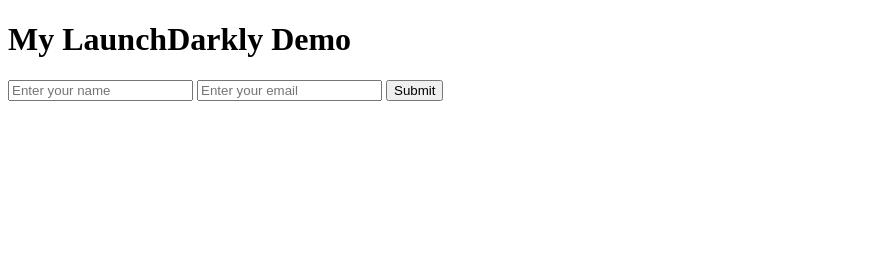
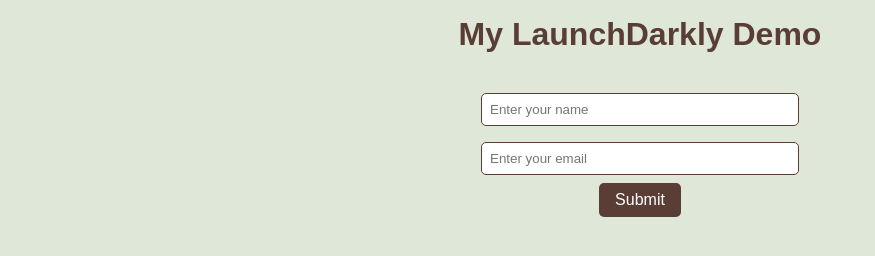
Before and after one commit to boxing-bee/ldproject, a website built with Vite: page index.html in a window 1280 px wide. Shown: the whole page, without its empty margins (0-875 px from the left). Built offline with nearby package versions, Linux system fonts and the light colour scheme; no server answers; what launchdarkly-js-client-sdk would draw is missing.

```diff
--- a/index.html
+++ b/index.html
@@ -3,7 +3,61 @@
 
 <head>
     <meta charset="UTF-8" />
+    <meta name="viewport" content="width=device-width, initial-scale=1.0" />
     <title>LaunchDarkly Demo</title>
+    <style>
+        /* Set the background color to light green (sage) and font color to brown */
+        body {
+            background-color: #dfe7d9;
+            /* Sage green */
+            color: #5a3e36;
+            /* Brown */
+            font-family: Arial, sans-serif;
+            margin: 0;
+            padding: 0;
+        }
+
+        h1 {
+            text-align: center;
+            margin-top: 1rem;
+        }
+
+        form {
+            display: flex;
+            flex-direction: column;
+            align-items: center;
+            margin-top: 2rem;
+        }
+
+        input {
+            margin: 0.5rem 0;
+            padding: 0.5rem;
+            border: 1px solid #5a3e36;
+            border-radius: 5px;
+            width: 80%;
+            max-width: 300px;
+        }
+
+        button {
+            background-color: #5a3e36;
+            color: white;
+            border: none;
+            padding: 0.5rem 1rem;
+            border-radius: 5px;
+            cursor: pointer;
+            font-size: 1rem;
+        }
+
+        button:hover {
+            background-color: #4a322e;
+        }
+
+        #greeting {
+            text-align: center;
+            margin-top: 1rem;
+            font-size: 1.2rem;
+        }
+    </style>
 </head>
 
 <body>
@@ -13,7 +67,7 @@
         <input type="email" id="email" placeholder="Enter your email" />
         <button type="submit">Submit</button>
     </form>
-    <div id="greeting" style="margin-top: 1rem;"></div>
+    <div id="greeting"></div>
 
     <script type="module" src="/src/main.js"></script>
 </body>
```
